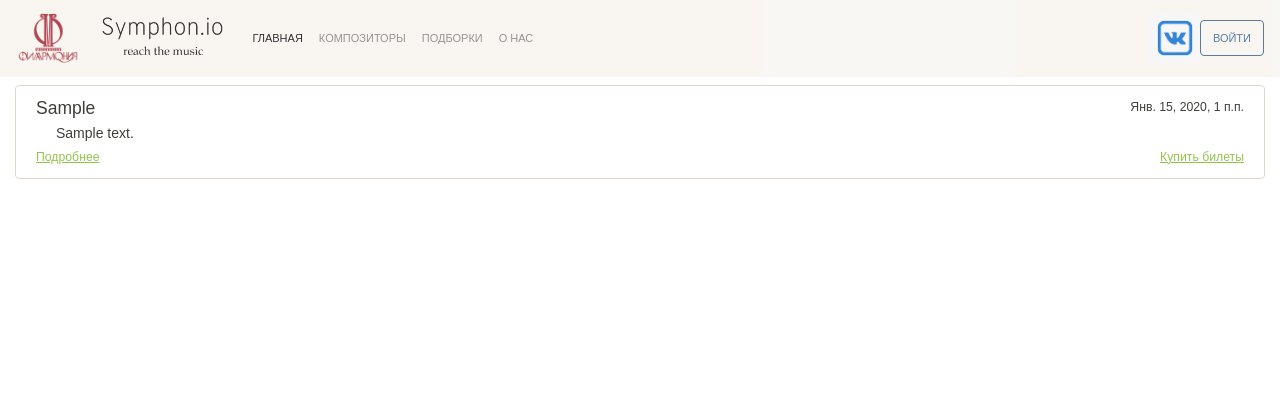
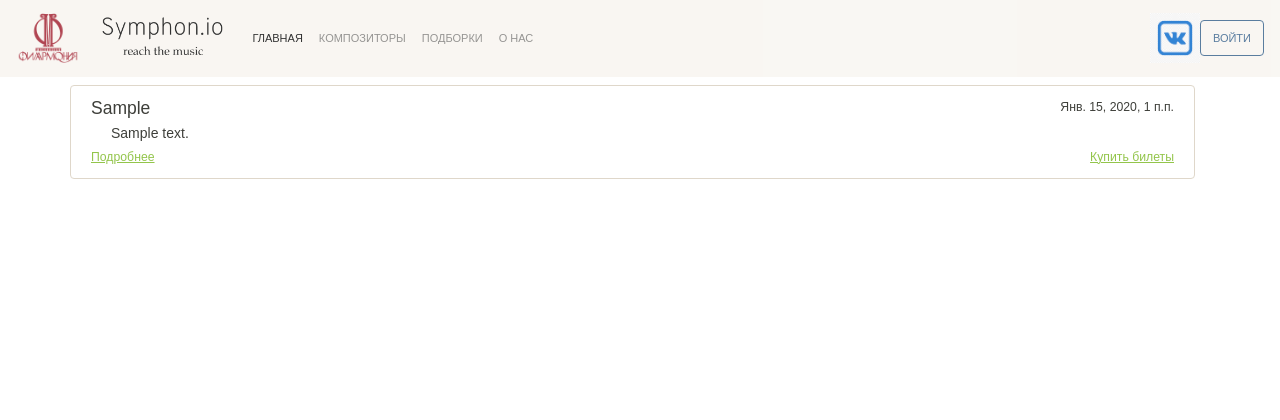
Before and after one commit to hazzus/symphon.io, a Django app: page /composer/1/affiche/ in a window 1280 px wide. Shown: the top 420 px of the page. Run offline with Django 3.2, Linux system fonts and the light colour scheme; tables that the repository leaves empty hold one stand-in row (values such as "Sample post"); some libraries are stand-ins or nearby versions.

Commit message:
justified concert list view

```diff
--- a/symphonio/static/css/main.css
+++ b/symphonio/static/css/main.css
@@ -58,3 +58,7 @@ footer {
     /*background-color: #cae1cd !important;*/
     /*!*color: #000000 !important;*!*/
 }
+
+.affiche-list {
+    max-width: 60rem;
+}
--- a/symphonio/templates/affiche.html
+++ b/symphonio/templates/affiche.html
@@ -2,10 +2,9 @@
 
 {% block content %}
     {% if concerts %}
-    <div class="list-group mt-2">
+    <div class="list-group mt-2 container affiche-list">
         {% for concert in concerts %}
             <div class="list-group-item list-group-item-action fg-color">
-
                 <div class="d-flex w-100 justify-content-between">
                     <h5 class="mb-1">{{ concert.place }}</h5>
                     <small>{{ concert.start_time }}</small>
```
